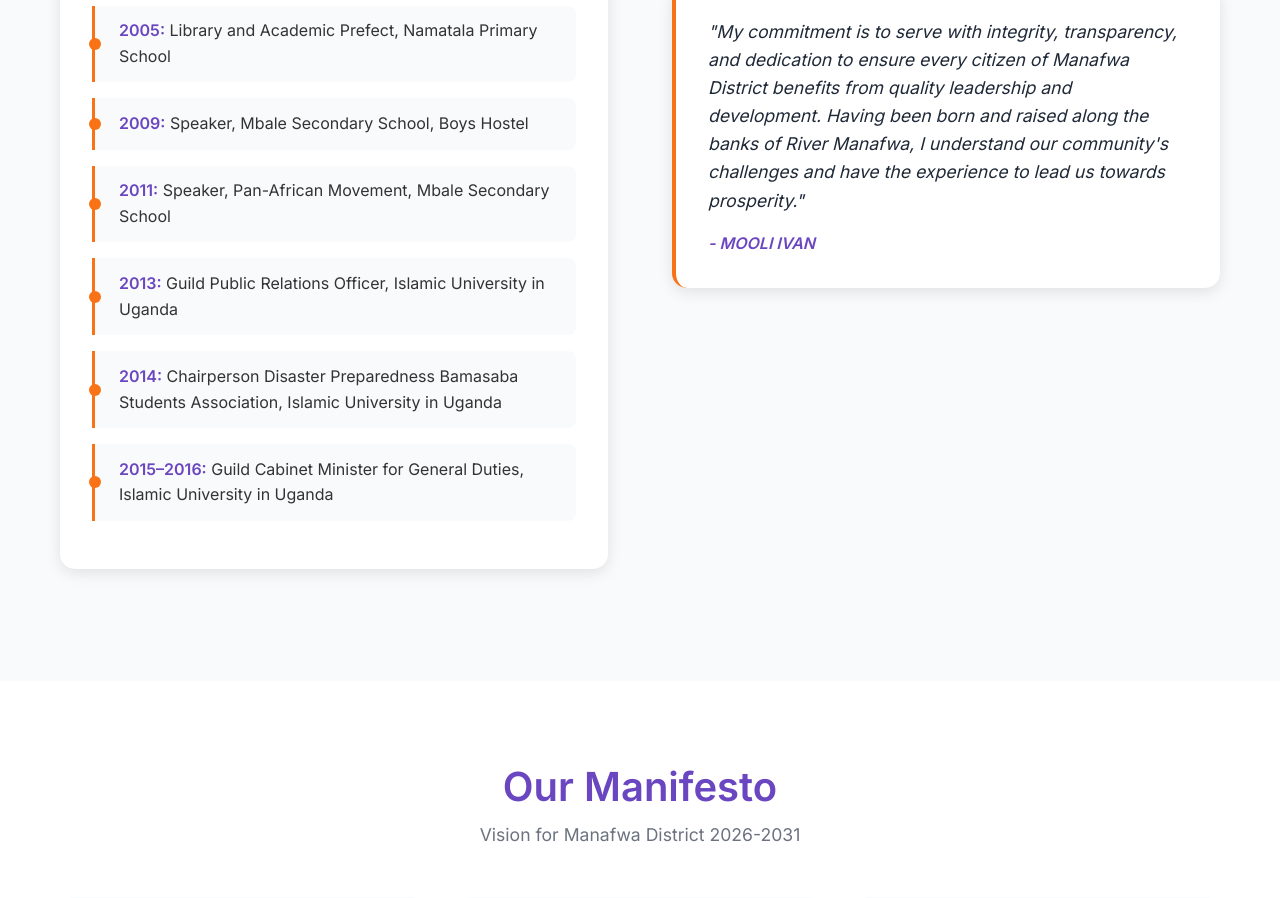
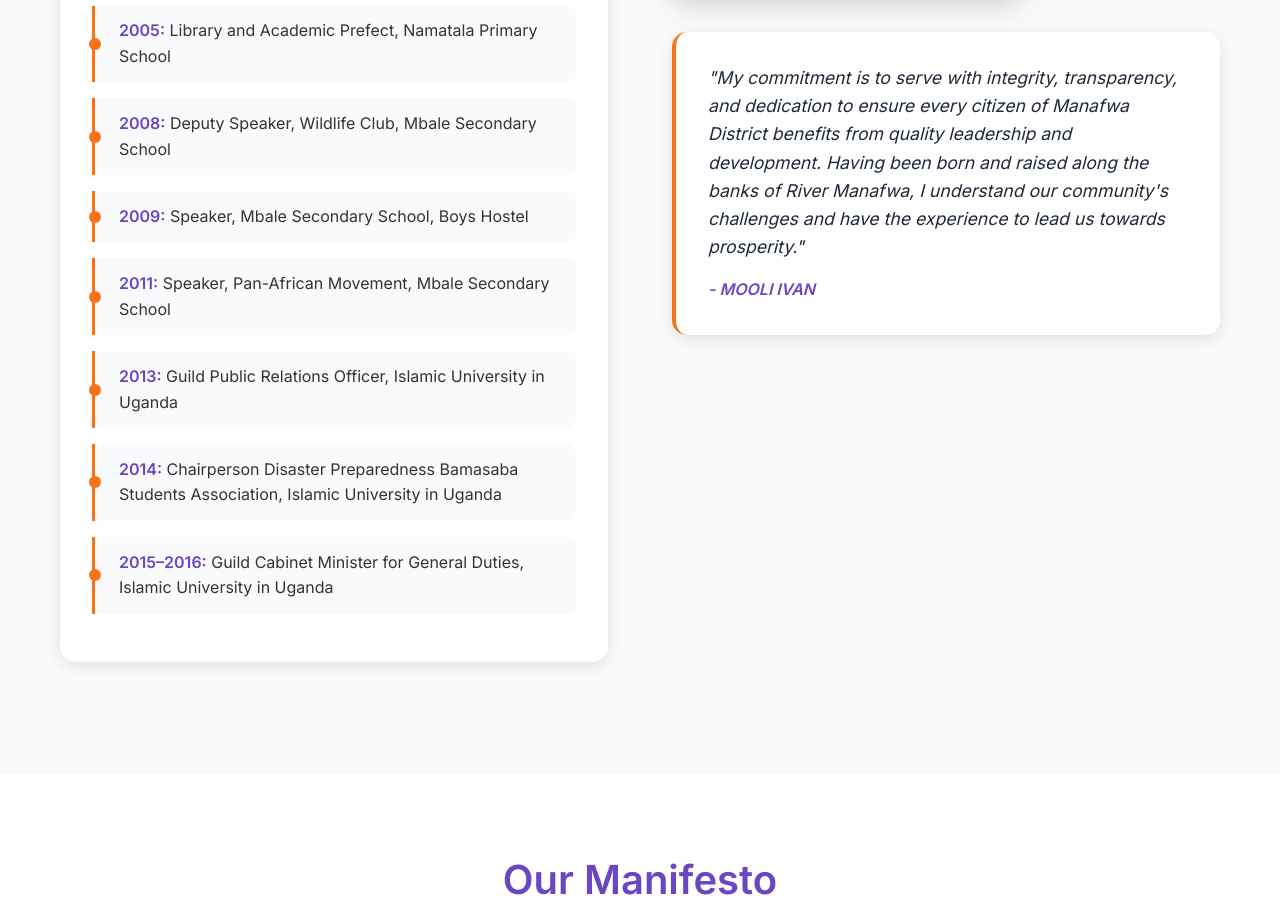
Before and after one commit to lawmwad123/mooliivan, a plain HTML site: page index.html in a window 1280 px wide. Shown: the part 2021-2919 px from the top of the page. Drawn offline with Linux system fonts and the light colour scheme.

Commit message:
Add timeline entry for 2008 as Deputy Speaker of the Wildlife Club at Mbale Secondary School in index.html to enrich historical context.

```diff
--- a/index.html
+++ b/index.html
@@ -86,6 +86,9 @@
                         <div class="leadership-timeline">
                             <div class="timeline-item">
                                 <strong>2005:</strong> Library and Academic Prefect, Namatala Primary School
+                            </div>
+                            <div class="timeline-item">
+                                <strong>2008:</strong> Deputy Speaker, Wildlife Club, Mbale Secondary School
                             </div>
                             <div class="timeline-item">
                                 <strong>2009:</strong> Speaker, Mbale Secondary School, Boys Hostel
```
